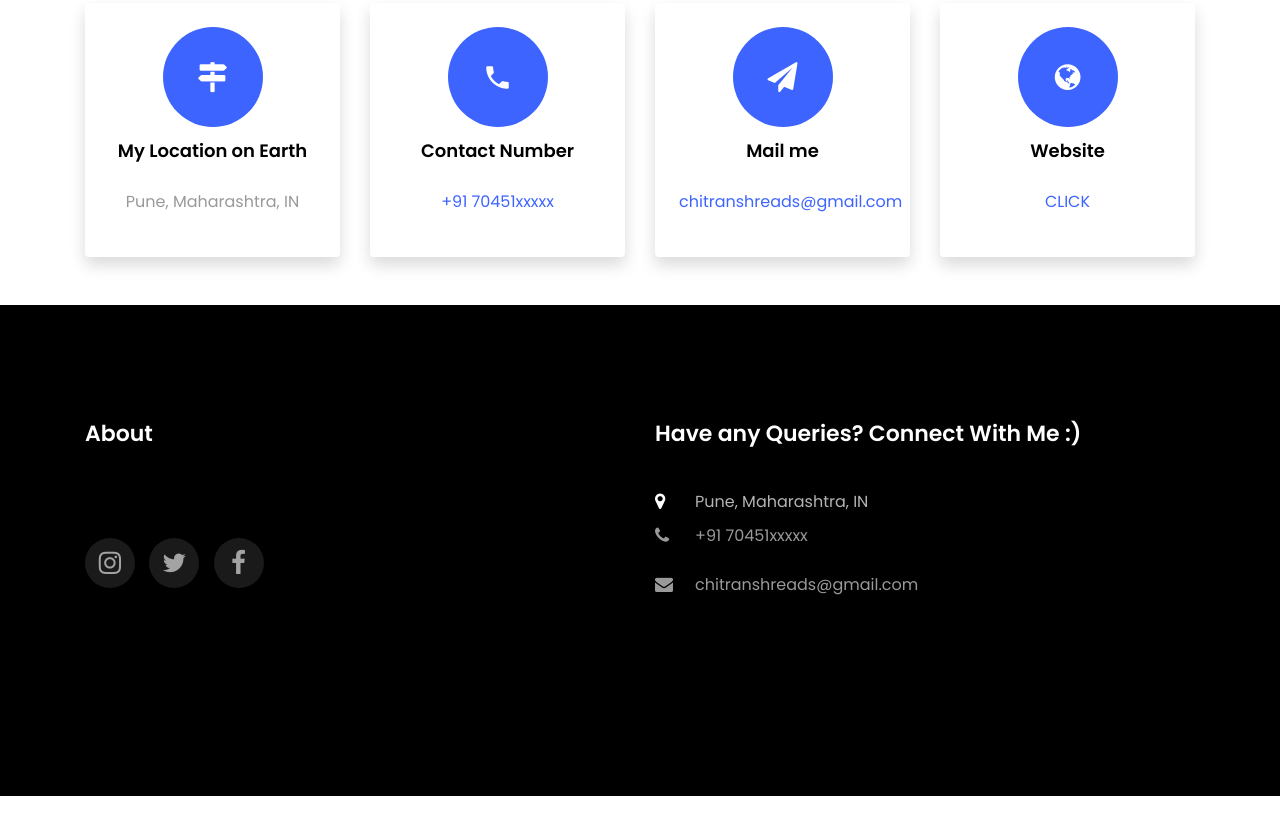
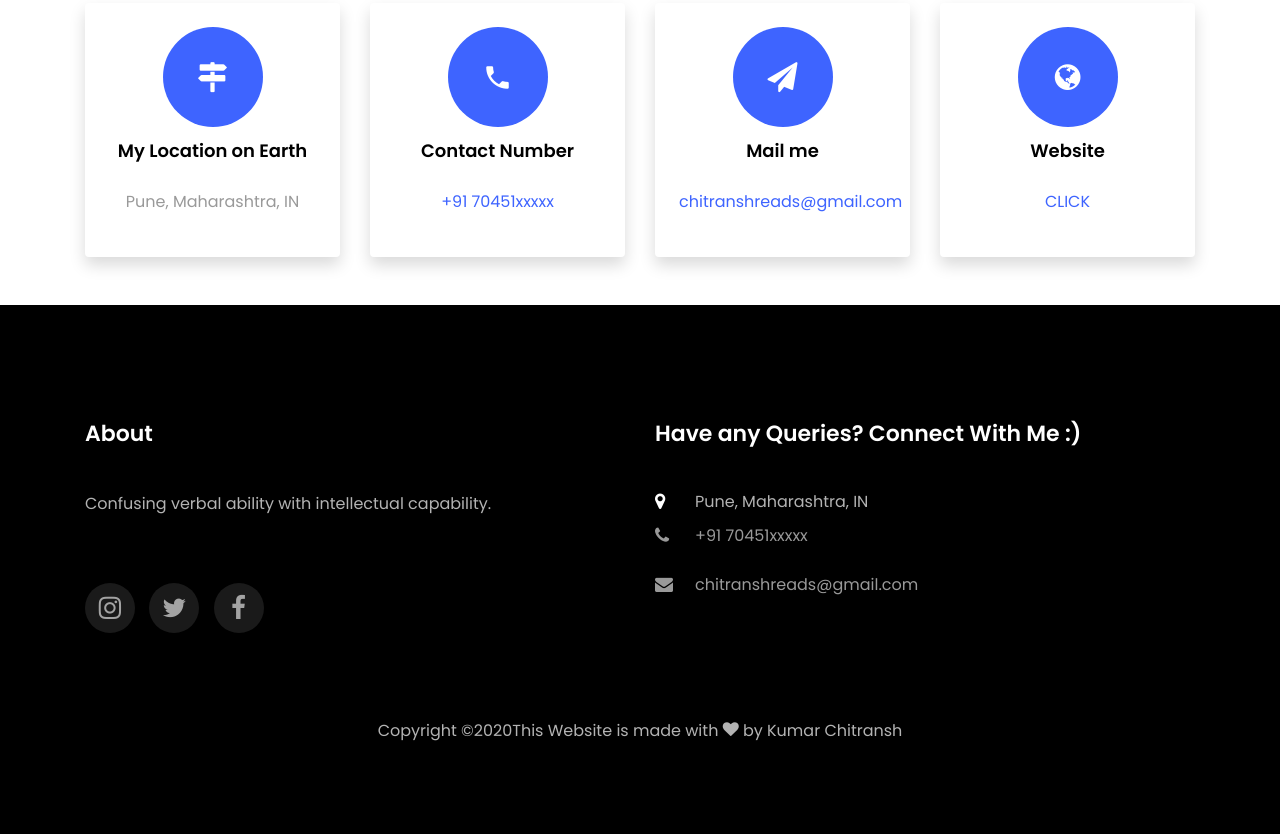
Before and after one commit to kumarchitransh7/kumarchitransh7.github.io, a plain HTML site: page index.html in a window 1280 px wide. Shown: the part 3565-4399 px from the top of the page. Before the commit the page ends 4361 px from the top, so only its background shows below. Drawn offline with Linux system fonts and the light colour scheme; files whose address does not match are found by name.

Commit message:
Update index.html

```diff
--- a/index.html
+++ b/index.html
@@ -543,7 +543,7 @@
           <div class="col-md">
             <div class="ftco-footer-widget mb-4">
               <h2 class="ftco-heading-2">About</h2>
-              <p></p>
+              <p>Confusing verbal ability with intellectual capability.</p>
               <ul class="ftco-footer-social list-unstyled float-md-left float-lft mt-5">
 				<li class="ftco-animate"><a href="https://www.instagram.com/kumarchitranshh/"><span class="icon-instagram"></span></a></li>
 				<li class="ftco-animate"><a href="https://twitter.com/kumarchitransh7"><span class="icon-twitter"></span></a></li>
@@ -564,6 +564,14 @@
 	              </ul>
 	            </div>
             </div>
+          </div>
+        </div>
+	<div class="row">
+          <div class="col-md-12 text-center">
+
+            <p><!-- Link back to Colorlib can't be removed. Template is licensed under CC BY 3.0. -->
+  Copyright &copy;<script>document.write(new Date().getFullYear());</script>This Website is made with <i class="icon-heart color-danger" aria-hidden="true"></i> by <a href="https://colorlib.com" target="_blank">Kumar Chitransh</a>
+  <!-- Link back to Colorlib can't be removed. Template is licensed under CC BY 3.0. --></p>
           </div>
         </div>
 
```
